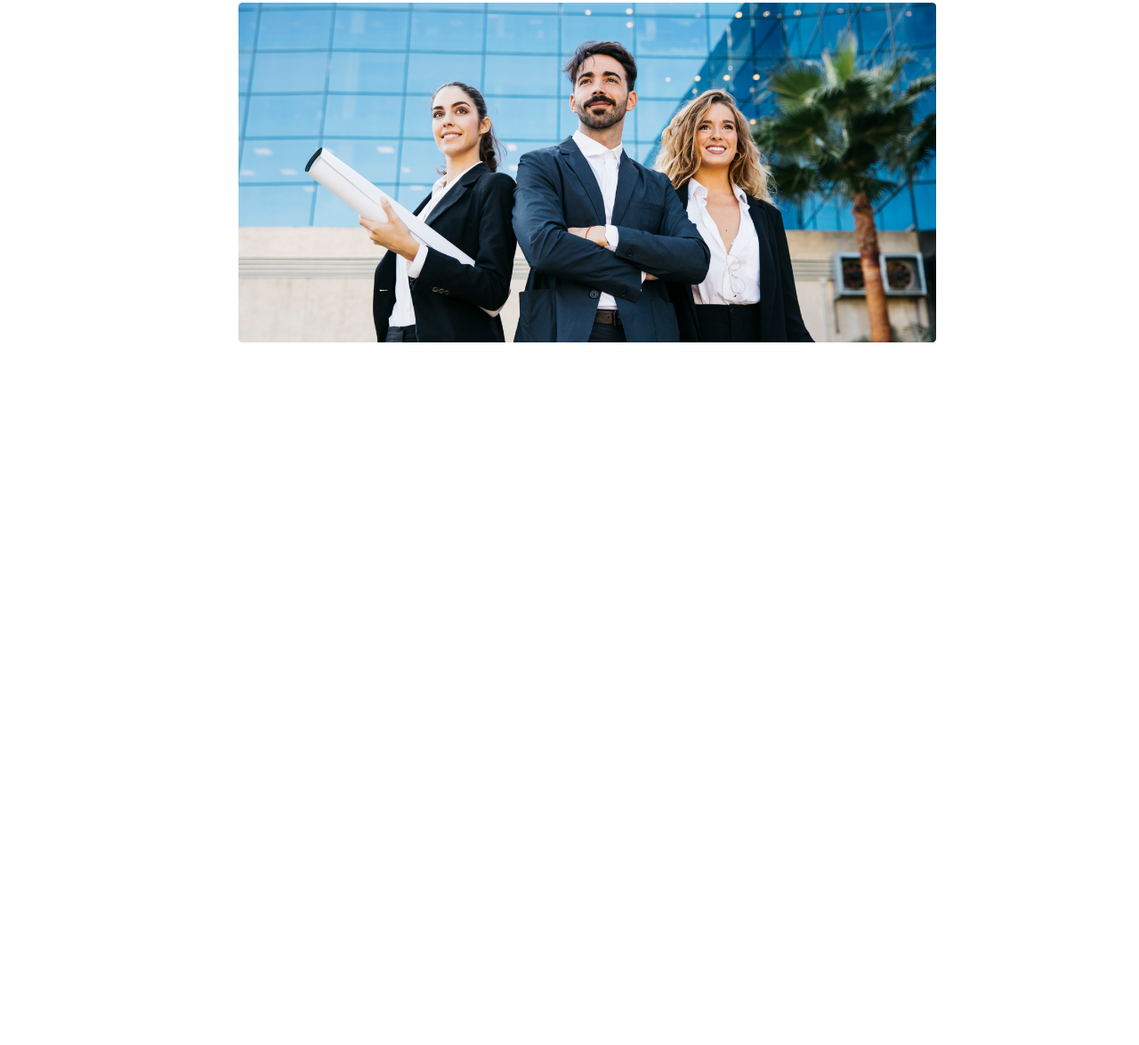
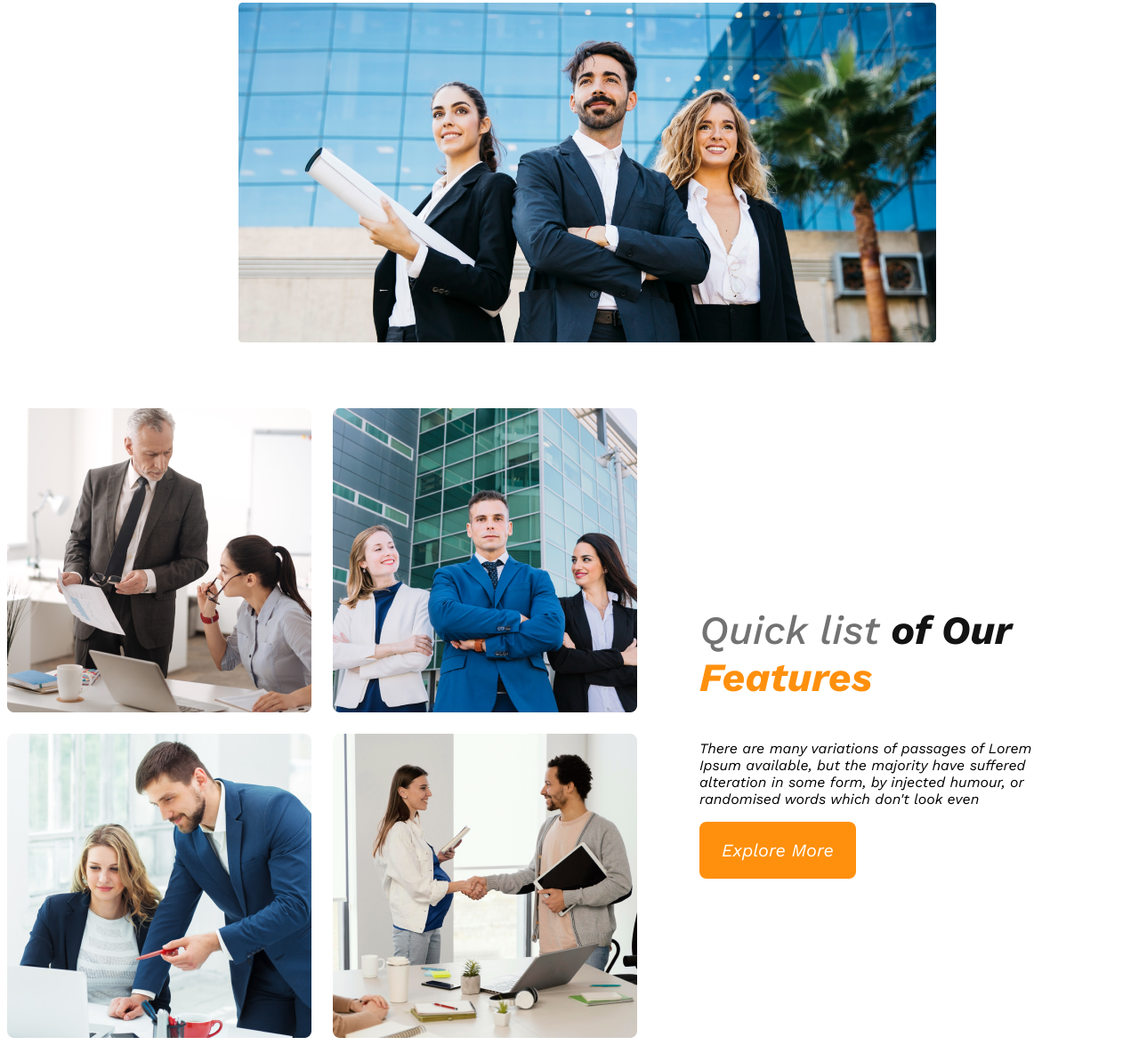
Before and after one commit to HiSaifullah/g3-architect-website, a plain HTML site: page index.html in a window 1280 px wide. Shown: the part 416-1591 px from the top of the page at 89% size. Before the commit the page ends 883 px from the top, so only its background shows below. Drawn offline with nearby package versions, Linux system fonts and the light colour scheme.

Commit message:
features added

```diff
--- a/index.html
+++ b/index.html
@@ -7,6 +7,7 @@
     <link rel="stylesheet" href="style/architech.css">
 </head>
 <body>
+    <!-- header start -->
     <header>
         <nav>
             <h3 class="nav-title">G3 Architects</h3>
@@ -26,8 +27,22 @@
             <img src="images/banner.png" alt="">
         </div>
     </header>
+    <!-- header end -->
     <main>
-
+        <!-- features section start -->
+        <section class="teams-container">
+            <div class="teams-imag-container">
+                <img src="images/team1.png" alt="">
+                <img src="images/team2.png" alt="">
+                <img src="images/team3.png" alt="">
+                <img src="images/team4.png" alt="">
+            </div>
+            <div class="teams-content">
+                <h3 class="teams-title"><span class="quick-list">Quick list</span> <span class="of-our">of Our</span> <span class="text-features">Features</span></h3>
+                <p class="teams-description">There are many variations of passages of Lorem Ipsum available, but the majority have suffered alteration in some form, by injected humour, or randomised words which don't look even</p>
+                <button class="btn-primary">Explore More</button>
+            </div>
+        </section>
     </main>
     <footer>
 
--- a/style/architech.css
+++ b/style/architech.css
@@ -83,3 +83,37 @@
         flex-direction: column;
     }
 }
+/* main styles */
+main{
+    max-width: 1440px;
+    margin: 0 auto;
+}
+/* teams styles */
+.teams-container{
+    display: flex;
+    align-items: center;
+}
+.teams-imag-container{
+    display: grid;
+    grid-template-columns: repeat(2, 1fr);
+    gap: 1.5rem;
+}
+.teams-content{
+    padding-left: 70px;
+    padding-right: 70px;
+}
+.teams-title{
+    font-size: 2.8rem;
+}
+.quick-list{
+    color:#727272;
+    font-weight: 500;
+}
+.of-our{
+    color: #131313;
+    font-weight: 700;
+}
+.text-features{
+    color: #FF900E;
+    font-weight: 700;
+}
```
